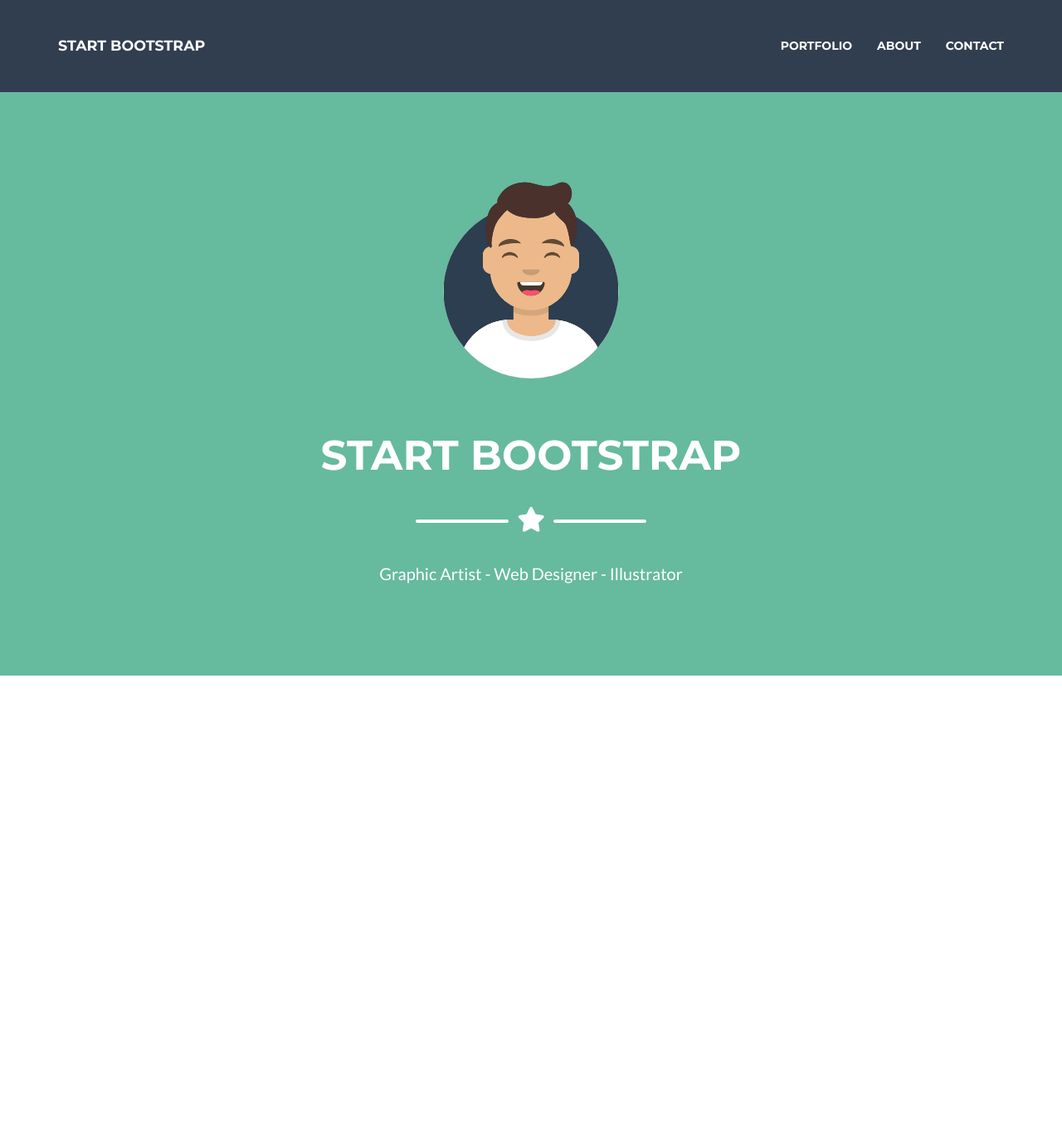
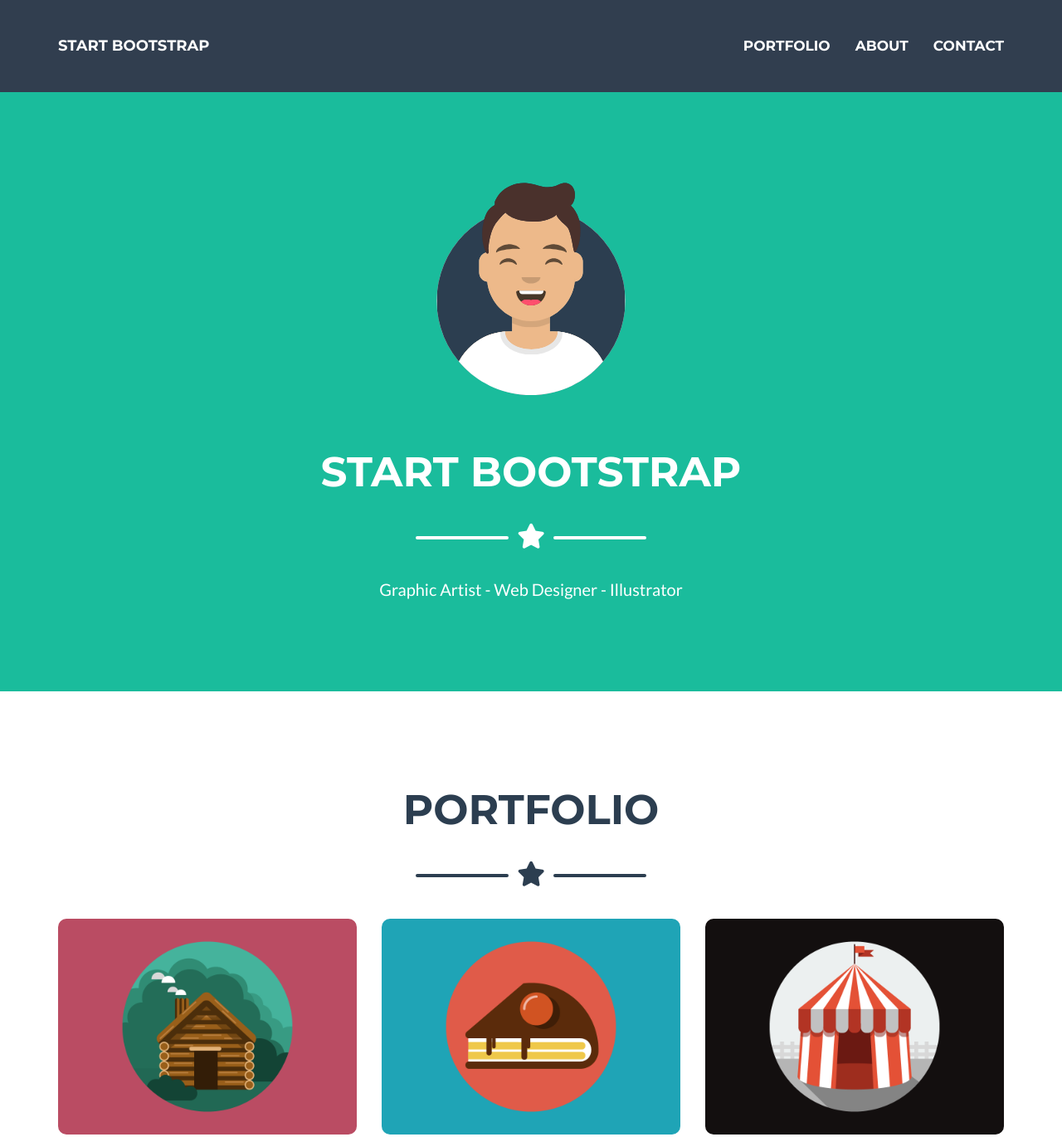
Before and after one commit to marco-de-clara/html-css-bootstrap-freelancer, a plain HTML site: page index.html in a window 1280 px wide. Shown: the top 1370 px of the page at 83% size. Before the commit the page ends 814 px from the top, so only its background shows below. Drawn offline with nearby package versions, Linux system fonts and the light colour scheme.

Commit message:
Added images, adjusted sections sizes, added portfolio section

```diff
--- a/index.html
+++ b/index.html
@@ -13,16 +13,16 @@
         <nav class="navbar navbar-bg navbar-fixed-top">
             <div class="container">
                 <div class="row">
-                    <div class="col-lg-4">
+                    <div class="col-xs-8 col-sm-4 col-md-3">
                         <a class="navbar-brand text-uppercase" href="#">start bootstrap</a>
                     </div>
-                    <div class="col-sm-4 col-sm-offset-4 visible-xs visible-sm">
+                    <div class="col-xs-4 col-sm-2 col-sm-offset-6 visible-xs visible-sm">
                         <a class="btn btn-default pull-right btn-stats text-uppercase font-weight-bold" href="#" role="button">
                             menu
                             <span class="fas fa-bars"></span>
                         </a>
                     </div>
-                    <div class="col-lg-4 col-lg-offset-4 visible-md visible-lg">
+                    <div class="col-md-5 col-md-offset-4 visible-md visible-lg">
                         <ul class="nav navbar-nav navbar-right">
                             <li>
                                 <a class="nav-text nav-link text-uppercase" href="#">portfolio</a>
@@ -38,30 +38,23 @@
                 </div>
             </div>
         </nav>
-        <main>
-            <div class="main-bg">
+        <main class="sections dark-bg">
             <div class="container">
                 <div class="row">
-                        <div class="col-xs-12 col-sm-8 col-sm-offset-2 col-md-6 col-md-offset-3 col-lg-6 col-lg-offset-3">
-                            <img id="avatar" src="img/avatar.svg" alt="avatar">
+                    <div class="col-xs-12 col-sm-8 col-sm-offset-2 col-md-6 col-md-offset-3">
+                        <img class="avatar" src="img/avatar.svg" alt="avatar">
                     </div>
                 </div>
-                    <div class="row">
-                        <h1 class="monts-main text-uppercase col-lg-8 col-lg-offset-2">
+                <h1 class="monts-title text-uppercase col-lg-8 col-lg-offset-2">
                     start bootstrap
                 </h1>
-                    </div>
-                    <div class="row">
-                        <div id="star-section" class="col-lg-4 col-lg-offset-4">
-                            <div class="visible-xs-inline-block visible-sm-inline-block visible-md-inline-block visible-lg-inline-block">
+                <div class="star-section visible-xs-inline-block visible-sm-inline-block visible-md-inline-block visible-lg-inline-block">
                     <div class="padding-line">
                         <div class="line"></div>
                     </div>
-                                <div id="star" class="fas fa-star"></div>
+                    <div class="star fas fa-star"></div>
                     <div class="padding-line">
                         <div class="line"></div>
-                                </div>
-                            </div>
                     </div>
                 </div>
                 <div class="row">
@@ -70,7 +63,42 @@
                     </p>
                 </div>
             </div>
+        </main>
+        <section id="portfolio" class="sections light-bg">
+            <div class="container">
+                <h2 class="monts-title text-uppercase">
+                    portfolio
+                </h2>
+                <div class="star-section visible-xs-inline-block visible-sm-inline-block visible-md-inline-block visible-lg-inline-block">
+                    <div class="padding-line">
+                        <div class="line"></div>
                     </div>
-        </main>
+                    <div class="star fas fa-star"></div>
+                    <div class="padding-line">
+                        <div class="line"></div>
+                    </div>
+                </div>
+                <div class="row">
+                    <div class="col-md-6 col-lg-4">
+                        <img class="img-fluid" src="img/cabin.png" alt="cabin">
+                    </div>
+                    <div class="col-md-6 col-lg-4">
+                        <img class="img-fluid" src="img/cake.png" alt="cake">
+                    </div>
+                    <div class="col-md-6 col-lg-4">
+                        <img class="img-fluid" src="img/circus.png" alt="circus">
+                    </div>
+                    <div class="col-md-6 col-lg-4">
+                        <img class="img-fluid" src="img/game.png" alt="game">
+                    </div>
+                    <div class="col-md-6 col-lg-4">
+                        <img class="img-fluid" src="img/safe.png" alt="safe">
+                    </div>
+                    <div class="col-md-6 col-lg-4">
+                        <img class="img-fluid" src="img/submarine.png" alt="submarine">
+                    </div>
+                </div>
+            </div>
+        </section>
     </body>
 </html>
--- a/style.css
+++ b/style.css
@@ -19,17 +19,16 @@ main {
     background-color: #313e4f;
 }
 
-.main-bg {
-    padding: 100px 0;
-    background-color: #66ba9e;
+.dark-bg {
+    background-color: #1abc9c;
 }
 
 .navbar-brand {
-    font-size: 1.75rem;
+    font-size: 1.8rem;
 }
 
 .btn-stats {
-    background-color: #66ba9e;
+    background-color: #1abc9c;
     padding: 13px;
     border-radius: 13px;
 }
@@ -48,22 +47,22 @@ main {
 }
 
 .nav-text {
-    font-size: 1.4rem;
+    font-size: 1.7rem;
 }
 
-#avatar {
+.avatar {
     padding-bottom: 50px;
-    width: calc((100% / 12) * 5);
+    width: 25rem;
 }
 
-.monts-main {
+.monts-title {
     font-family: 'Montserrat', sans-serif;
     font-weight: 700;
     font-size: 5rem;
     line-height: 4.5rem;
 }
 
-#star-section {
+.star-section {
     padding: 30px 0;
 }
 
@@ -74,13 +73,13 @@ main {
 
 .line {
     margin: 0 10px;
-    border: 2px solid #ffffff;
+    border: 2px solid;
     height: 4px;
     width: 112px;
     border-radius: 5px;
 }
 
-#star {
+.star {
     float: left;
     font-size: 30px;
 }
@@ -91,3 +90,17 @@ main {
     font-size: 2rem;
     line-height: 2.5rem;
 }
+
+.sections {
+    padding: 100px 0;
+}
+
+.light-bg {
+    color: #2c3e50;
+}
+
+.img-fluid {
+    width: 100%;
+    border-radius: 1rem;
+    margin-bottom: 30px;
+}
```
Also changed, not shown: img/cabin.png (added), img/cake.png (added), img/circus.png (added), img/game.png (added), img/safe.png (added), img/submarine.png (added). Lines whose indentation alone changed are shown as unchanged.
